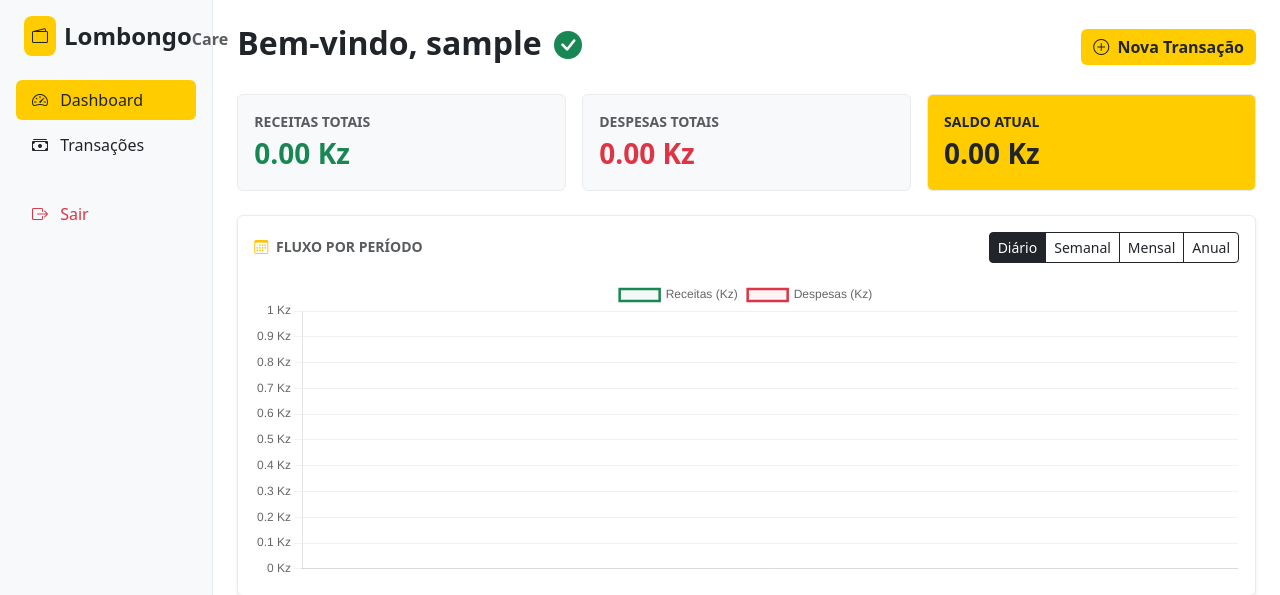
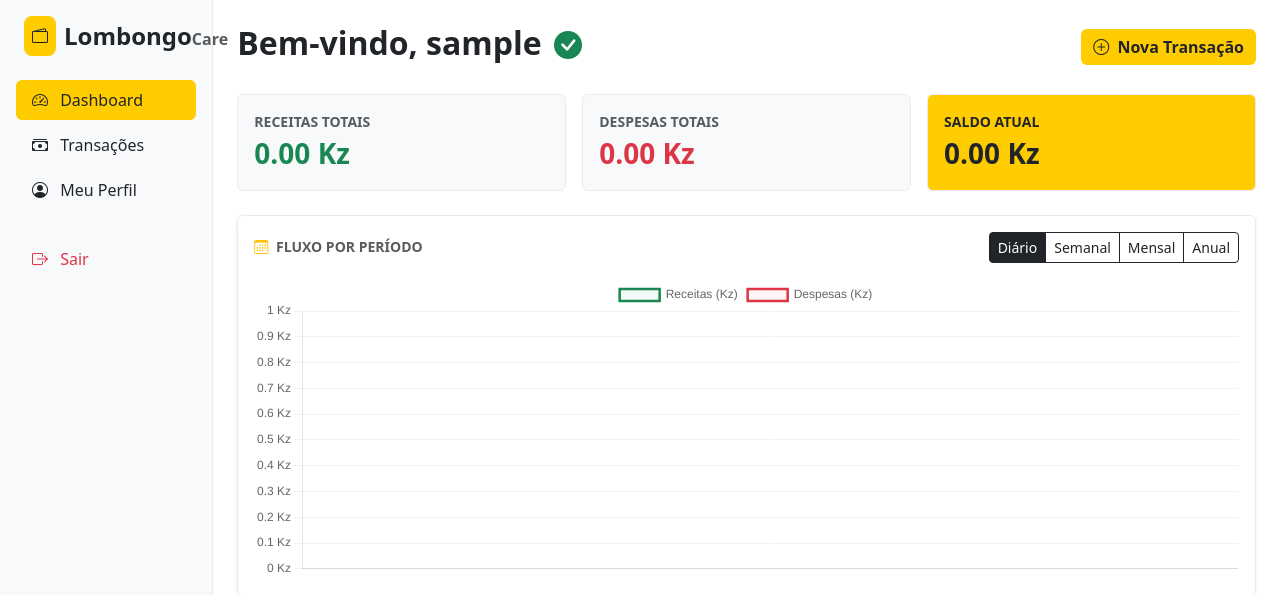
Before and after one commit to devngombomanuel/lombongo-care, a Flask app: page / in a window 1280 px wide. Shown: the top 595 px of the page. Run offline with Flask 3, Linux system fonts and the light colour scheme; the visitor is signed in with stand-in values (Sample User, id 1); data that the repository does not hold is empty; some libraries are stand-ins or nearby versions.

Commit message:
feat(user): Adicionar lógica e rotas para perfil de usuário

```diff
--- a/app/controllers/ai_controller.py
+++ b/app/controllers/ai_controller.py
@@ -12,7 +12,20 @@ def perguntar_ia():
     if not user_message:
         return jsonify({"erro": "A mensagem não pode estar vazia"}), 400
 
-    resposta = AIService.generate_financial_advice(current_user.id, user_message)
+    contexto_perfil = (
+        f"[PERFIL SOCIOECONÓMICO DO UTILIZADOR]\n"
+        f"Nome: {current_user.nome}\n"
+        f"Província: {current_user.provincia or 'Não informada'}\n"
+        f"Município: {current_user.municipio or 'Não informado'}\n"
+        f"Estado Civil: {current_user.estado_civil or 'Não informado'}\n"
+        f"Agregado Familiar: {current_user.agregado_familiar or 'Não informado'} pessoa(s)\n"
+        f"Ocupação/Segmento: {current_user.ocupacao or 'Não informada'}\n"
+        f"Objetivo Financeiro Primário: {current_user.objetivo_financeiro or 'Não informado'}\n"
+    )
+
+    mensagem_enriquecida = f"{contexto_perfil}\n[PERGUNTA DO UTILIZADOR]\n{user_message}"
+
+    resposta = AIService.generate_financial_advice(current_user.id, mensagem_enriquecida)
 
     FinancialRepository.save_ia_interaction(current_user.id, user_message, resposta)
 
--- a/app/controllers/dashboard_controller.py
+++ b/app/controllers/dashboard_controller.py
@@ -1,5 +1,8 @@
-from flask import Blueprint, render_template, request, redirect, url_for, jsonify, flash, make_response
+import os
+from flask import Blueprint, render_template, request, redirect, url_for, jsonify, flash, make_response, current_app
 from flask_login import login_required, current_user
+from werkzeug.utils import secure_filename
+from app.database import db
 from app.services.financial_service import FinancialService
 from app.services.pdf_service import PDFService
 from datetime import datetime, date
@@ -11,6 +14,43 @@ dashboard_bp = Blueprint('dashboard', __name__)
 def index():
     data = FinancialService.get_dashboard_data(current_user.id)
     return render_template('dashboard.html', data=data)
+
+@dashboard_bp.route('/perfil', methods=['GET', 'POST'])
+@login_required
+def perfil():
+    if request.method == 'POST':
+        current_user.nome = request.form.get('nome')
+        current_user.provincia = request.form.get('provincia')
+        current_user.municipio = request.form.get('municipio')
+        current_user.estado_civil = request.form.get('estado_civil')
+
+        agregado = request.form.get('agregado_familiar')
+        current_user.agregado_familiar = int(agregado) if agregado else None
+
+        current_user.ocupacao = request.form.get('ocupacao')
+        current_user.objetivo_financeiro = request.form.get('objetivo_financeiro')
+
+        foto = request.files.get('foto_perfil')
+        if foto and foto.filename != '':
+            ext = os.path.splitext(foto.filename)[1].lower()
+            if ext in ['.png', '.jpg', '.jpeg', '.webp']:
+                nome_foto = secure_filename(f"user_{current_user.id}{ext}")
+                caminho = os.path.join(current_app.config.get('UPLOAD_FOLDER', 'app/static/uploads'), nome_foto)
+                os.makedirs(os.path.dirname(caminho), exist_ok=True)
+                foto.save(caminho)
+                current_user.foto_perfil = nome_foto
+
+        try:
+            db.session.commit()
+            flash("Perfil atualizado com sucesso!", "success")
+        except Exception:
+            db.session.rollback()
+            flash("Erro ao atualizar o perfil.", "danger")
+
+        return redirect(url_for('dashboard.perfil'))
+
+    data = FinancialService.get_dashboard_data(current_user.id)
+    return render_template('perfil.html', data=data)
 
 @dashboard_bp.route('/transacoes', methods=['GET', 'POST'])
 @login_required
@@ -55,7 +95,7 @@ def transacoes():
 @dashboard_bp.route('/api/dados-periodo')
 @login_required
 def dados_periodo():
-    tipo = request.args.get('tipo', 'diario') # diario, semanal, mensal, anual
+    tipo = request.args.get('tipo', 'diario')
     dados = FinancialService.get_gastos_por_periodo(current_user.id, tipo)
     return jsonify(dados)
 
--- a/app/templates/base.html
+++ b/app/templates/base.html
@@ -19,7 +19,7 @@
             {% if current_user.is_authenticated %}
             <nav class="col-md-3 col-lg-2 d-md-block sidebar collapse p-3">
                 <div class="d-flex align-items-center mb-4 px-2">
-                    <div class="p-2 bg-primary-yellow rounded-3 me-2 fw-bold" style="width: 40px; height: 40px; display: flex; align-items: center; justify-content: center;">
+                    <div class="p-2 bg-primary-yellow rounded-3 me-2 fw-bold" style="width: 40px; height: 40px; display: flex; align-items: center; justify-content: center; background-color: #FFCC00;">
                         <i class="bi bi-wallet2 text-dark"></i>
                     </div>
                     <h4 class="m-0 fw-bold">Lombongo<span class="text-muted fs-6">Care</span></h4>
@@ -33,6 +33,11 @@
                     <li class="nav-item">
                         <a class="nav-link {% if request.endpoint == 'dashboard.transacoes' %}active{% endif %}" href="{{ url_for('dashboard.transacoes') }}">
                             <i class="bi bi-cash-stack me-2"></i> Transações
+                        </a>
+                    </li>
+                    <li class="nav-item">
+                        <a class="nav-link {% if request.endpoint == 'dashboard.perfil' %}active{% endif %}" href="{{ url_for('dashboard.perfil') }}">
+                            <i class="bi bi-person-circle me-2"></i> Meu Perfil
                         </a>
                     </li>
                     <li class="nav-item mt-4">
```
Also changed, not shown: app/models.py (+8 -0 lines).
